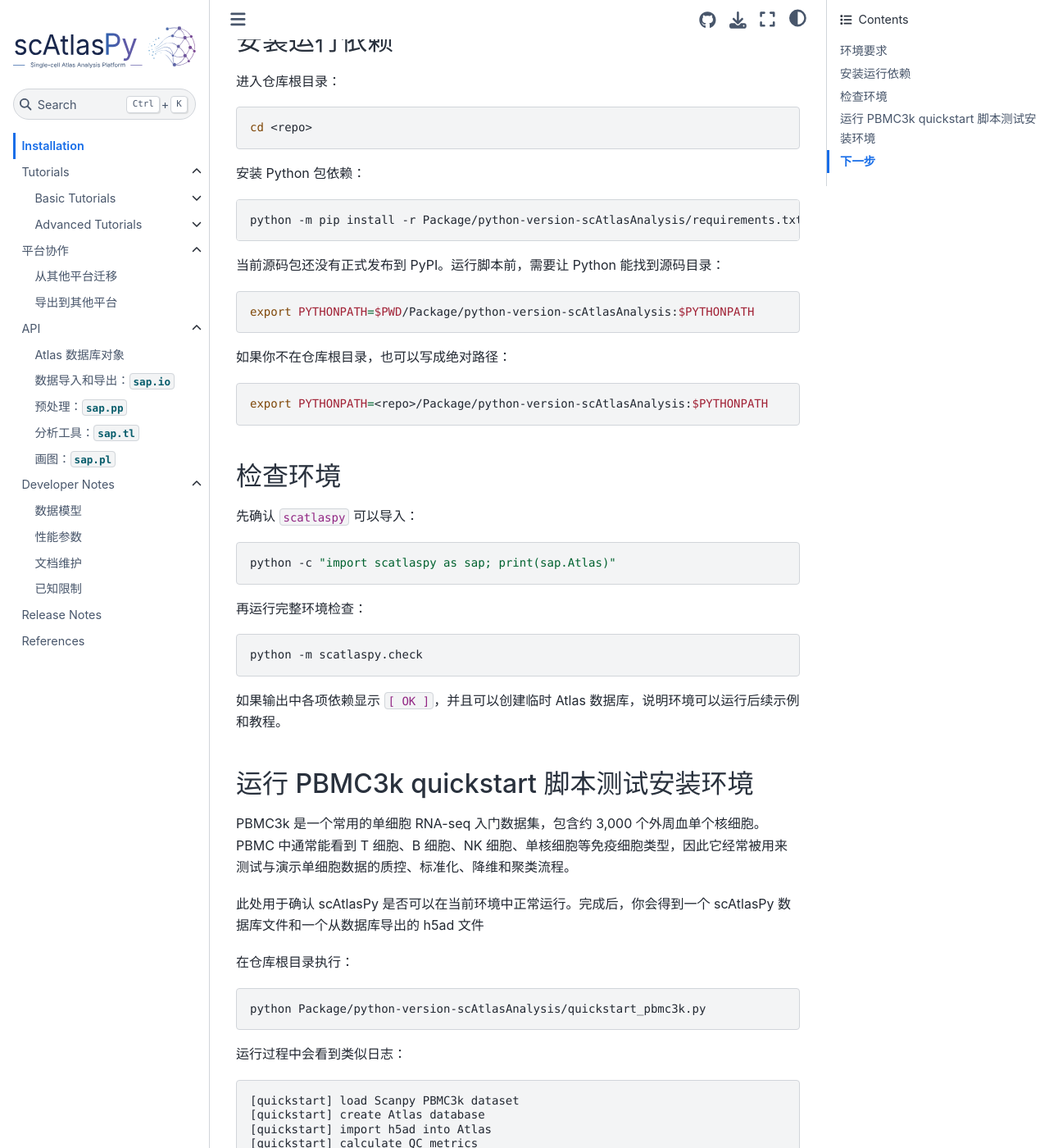
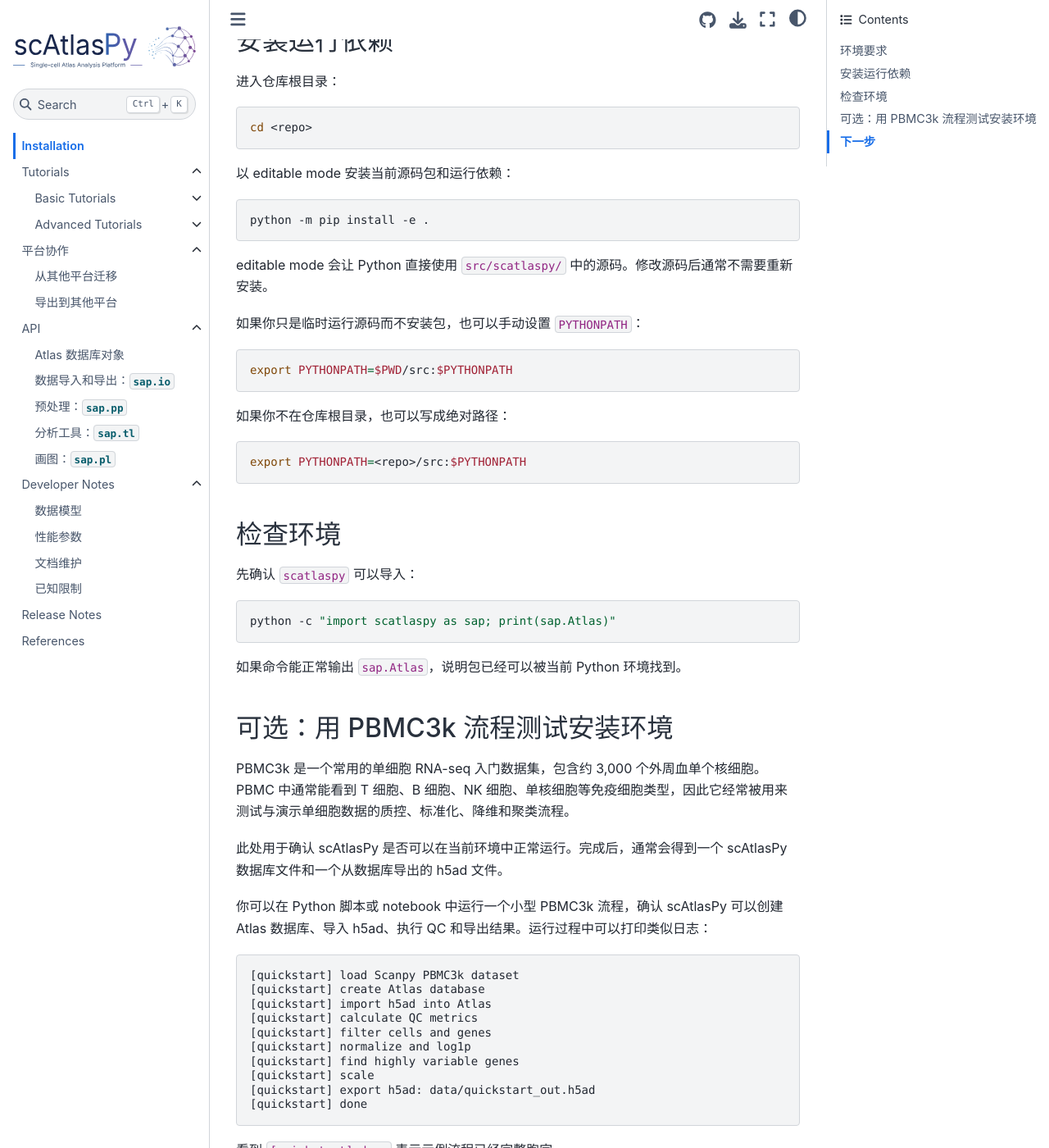
Before and after one commit to scAtlasPy/scAtlasPy, a Sphinx documentation site: the page built from docs/installation.md, in a window 1280 px wide and 1400 px high, scrolled down 486 px. Shown: the whole window at 82% size. Built offline with Sphinx 7.4.7 and the Sphinx Book theme 1.1.4, drawn with Linux system fonts in a browser that asks for light colours; some of the changed text lies outside the part shown.

Commit message:
reform the docs folder

````diff
--- a/docs/conf.py
+++ b/docs/conf.py
@@ -6,7 +6,7 @@ from datetime import datetime
 from pathlib import Path
 
 HERE = Path(__file__).resolve().parent
-PACKAGE_ROOT = HERE.parent / "python-version-scAtlasAnalysis"
+PACKAGE_ROOT = HERE.parent / "src"
 sys.path.insert(0, str(PACKAGE_ROOT))
 
 os.environ.setdefault("MPLBACKEND", "Agg")
--- a/docs/installation.md
+++ b/docs/installation.md
@@ -5,7 +5,7 @@
 
 ## 环境要求
 
-推荐使用 Python 3.10 或更高版本。当前源码包依赖 `Package/python-version-scAtlasAnalysis/requirements.txt` 中列出的包，主要包括：
+推荐使用 Python 3.10 或更高版本。当前源码包的运行依赖在仓库根目录的 `pyproject.toml` 中声明，主要包括：
 
 - `duckdb`：保存和查询 Atlas 数据库。
 - `scanpy`、`anndata`：读取和导出常见单细胞数据格式。
@@ -21,22 +21,24 @@
 cd <repo>
 ```
 
-安装 Python 包依赖：
+以 editable mode 安装当前源码包和运行依赖：
 
 ```bash
-python -m pip install -r Package/python-version-scAtlasAnalysis/requirements.txt
+python -m pip install -e .
 ```
 
-当前源码包还没有正式发布到 PyPI。运行脚本前，需要让 Python 能找到源码目录：
+editable mode 会让 Python 直接使用 `src/scatlaspy/` 中的源码。修改源码后通常不需要重新安装。
+
+如果你只是临时运行源码而不安装包，也可以手动设置 `PYTHONPATH`：
 
 ```bash
-export PYTHONPATH=$PWD/Package/python-version-scAtlasAnalysis:$PYTHONPATH
+export PYTHONPATH=$PWD/src:$PYTHONPATH
 ```
 
 如果你不在仓库根目录，也可以写成绝对路径：
 
 ```bash
-export PYTHONPATH=<repo>/Package/python-version-scAtlasAnalysis:$PYTHONPATH
+export PYTHONPATH=<repo>/src:$PYTHONPATH
 ```
 
 ## 检查环境
@@ -47,27 +49,15 @@ export PYTHONPATH=<repo>/Package/python-version-scAtlasAnalysis:$PYTHONPATH
 python -c "import scatlaspy as sap; print(sap.Atlas)"
 ```
 
-再运行完整环境检查：
+如果命令能正常输出 `sap.Atlas`，说明包已经可以被当前 Python 环境找到。
 
-```bash
-python -m scatlaspy.check
-```
-
-如果输出中各项依赖显示 `[ OK ]`，并且可以创建临时 Atlas 数据库，说明环境可以运行后续示例和教程。
-
-## 运行 PBMC3k quickstart 脚本测试安装环境
+## 可选：用 PBMC3k 流程测试安装环境
 
 PBMC3k 是一个常用的单细胞 RNA-seq 入门数据集，包含约 3,000 个外周血单个核细胞。PBMC 中通常能看到 T 细胞、B 细胞、NK 细胞、单核细胞等免疫细胞类型，因此它经常被用来测试与演示单细胞数据的质控、标准化、降维和聚类流程。
 
-此处用于确认 scAtlasPy 是否可以在当前环境中正常运行。完成后，你会得到一个 scAtlasPy 数据库文件和一个从数据库导出的 h5ad 文件
+此处用于确认 scAtlasPy 是否可以在当前环境中正常运行。完成后，通常会得到一个 scAtlasPy 数据库文件和一个从数据库导出的 h5ad 文件。
 
-在仓库根目录执行：
-
-```bash
-python Package/python-version-scAtlasAnalysis/quickstart_pbmc3k.py
-```
-
-运行过程中会看到类似日志：
+你可以在 Python 脚本或 notebook 中运行一个小型 PBMC3k 流程，确认 scAtlasPy 可以创建 Atlas 数据库、导入 h5ad、执行 QC 和导出结果。运行过程中可以打印类似日志：
 
 ```text
 [quickstart] load Scanpy PBMC3k dataset
@@ -82,9 +72,9 @@ python Package/python-version-scAtlasAnalysis/quickstart_pbmc3k.py
 [quickstart] done
 ```
 
-看到 `[quickstart] done` 表示示例已经完整跑完。
+看到 `[quickstart] done` 表示示例流程已经完整跑完。
 
-脚本会在当前目录创建：
+示例流程通常会在当前目录创建：
 
 ```text
 data/quickstart_pbmc3k.h5ad
@@ -99,13 +89,13 @@ data/quickstart_out.h5ad
 - `quickstart_out.h5ad` 是从 Atlas 数据库导出的 h5ad 文件。
 
 ```{warning}
-示例脚本会删除同名的 `data/quickstart_demo.sasql` 后重新创建数据库。这样可以保证重复运行时结果干净。
+如果你的示例脚本会删除同名的 `data/quickstart_demo.sasql` 后重新创建数据库，请确认该文件不是你需要保留的分析结果。
 ```
 
 
 ## 下一步
 
-如果安装或 quickstart 运行失败，优先检查依赖是否安装完整、`PYTHONPATH` 是否指向 `Package/python-version-scAtlasAnalysis`。
+如果安装或 quickstart 运行失败，优先检查依赖是否安装完整、包是否通过 `python -m pip install -e .` 安装到当前环境，或者 `PYTHONPATH` 是否指向 `<repo>/src`。
 
 - 将你的数据集文件写入 Atlas 数据库，阅读 {doc}`tutorials/basic/preparing-data`。
 - 继续完成标准单细胞流程：{doc}`tutorials/basic/quality-control-preprocessing` → {doc}`tutorials/basic/clustering-cell-type-annotation`。
````
Also changed, not shown: README_for_developer.md (added, +250 -0 lines), docs/developer/documentation.md (+4 -4 lines), docs/requirements-docs.txt (deleted, +0 -7 lines), pyproject.toml (+22 -1 lines), 2 other files.
